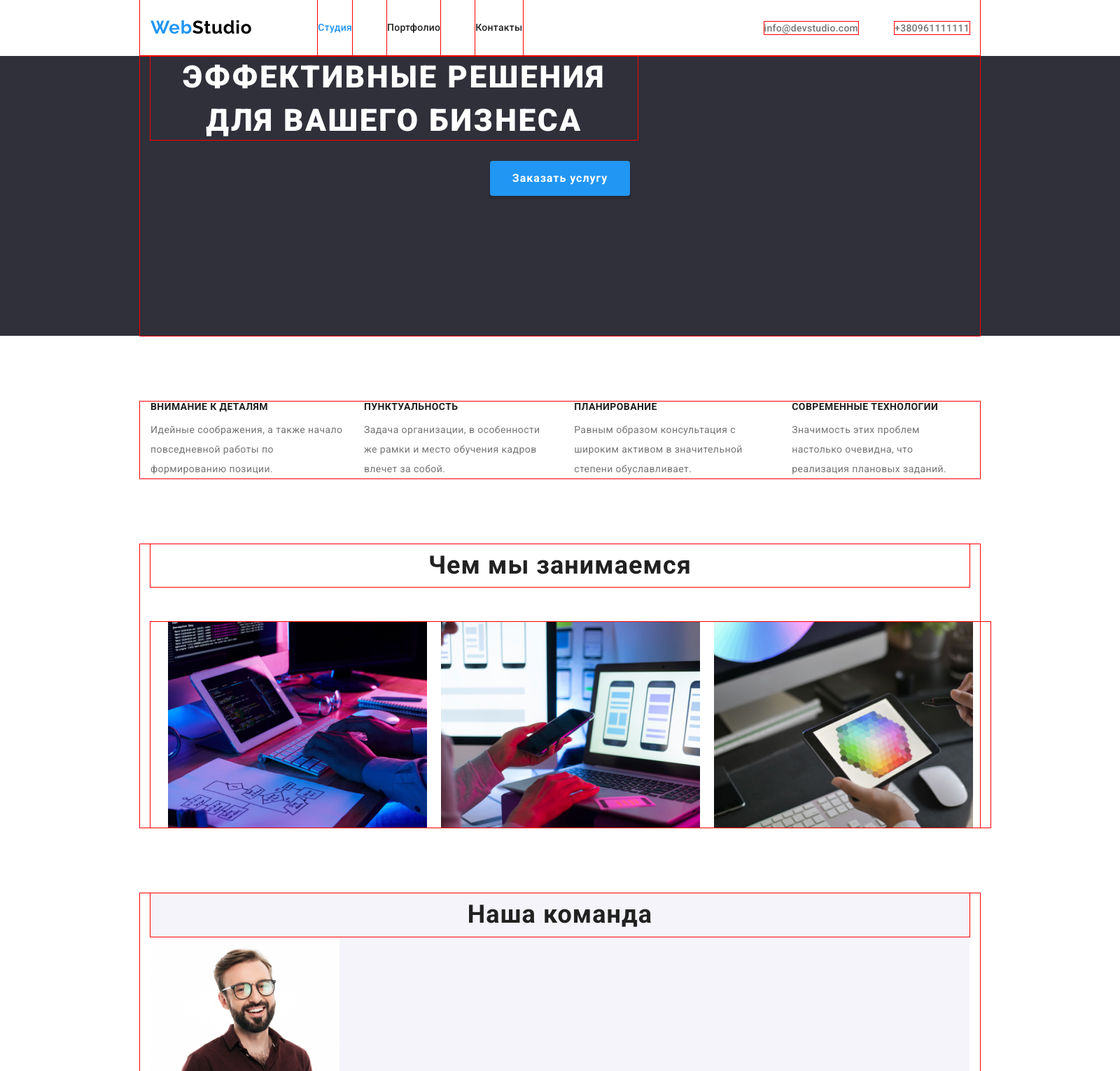
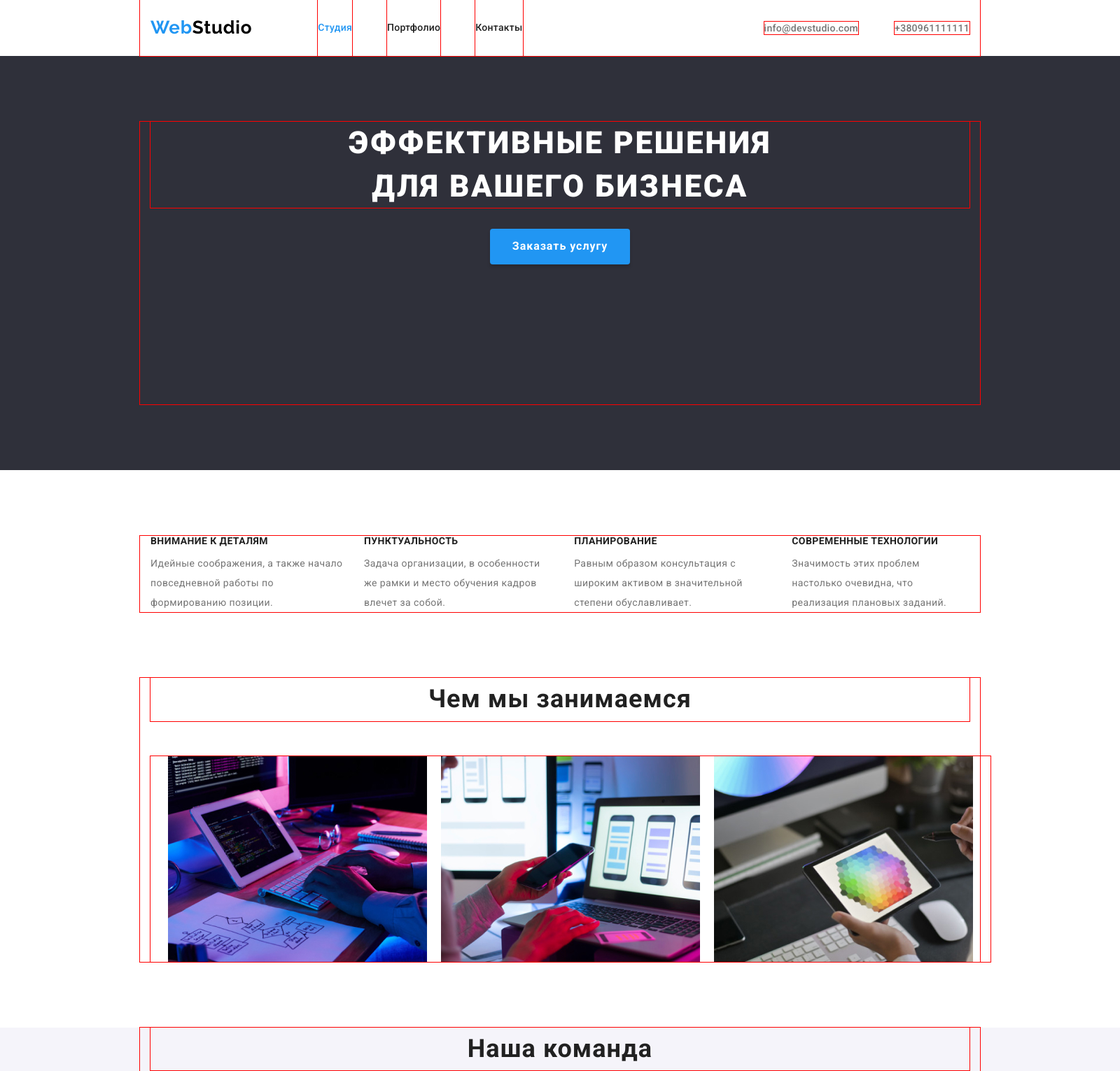
Before and after one commit to Tasha1003Natasha/study_assignments, a web app: file goit-markup-hw-03/index.html in a window 1600 px wide. Shown: the top 1531 px of the page at 70% size. Run offline with its HTML, style and script files only (its server is not run), Linux system fonts and the light colour scheme.

Commit message:
ДЗ шаблон

```diff
--- a/goit-markup-hw-03/css/styles.css
+++ b/goit-markup-hw-03/css/styles.css
@@ -51,6 +51,7 @@ img {
  /* Логотип */
 .logo {
     margin-right: 94px;
+
     color: var(--logo-color-web);
     font-family: 'Raleway', cursive;
     font-weight: 700;
@@ -136,11 +137,10 @@ footer .logo span {
 /* Главный заголовок */
 .title {
     outline: 1px  solid red;
-    width: 696px;
-    height: 120px;
     margin-top: 0;
     margin-bottom: 30px;
     outline: 1px  solid red;
+
 
 
 
@@ -155,8 +155,10 @@ footer .logo span {
 
 /* кнопка */
 .caption {
-    box-sizing: content-box;
+
     text-align: center;
+    padding-top: 94px;
+    padding-bottom: 94px;
     margin-top: 0px;
     margin-left: auto;
     margin-bottom: 0;
@@ -169,7 +171,7 @@ footer .logo span {
 
 .title-button {
     display: inline-block;
-    border: var(--logo-color-web);
+    border: transparent;
     border-radius: 4px;
     padding: 10px 32px;
     min-width: 200px;
--- a/goit-markup-hw-03/index.html
+++ b/goit-markup-hw-03/index.html
@@ -105,8 +105,9 @@
 
 
 <!-- Команда -->
-<div class="conteiner">
+
 <section class="team-section list">
+    <div class="conteiner">
  <h2 class="title-foto">Наша команда</h2>
 
  <ul class="list">
@@ -136,23 +137,23 @@
         </ul>
     </div>
 </section>
-
     </main>
 
     <!-- Футер -->
     <footer class="footer">
-       <div class="conteiner-footer">
-           <div class="footer-logo">
+       <div class="conteiner">
+
         <a href="" class="logo">Web<span>Studio</span></a>
-    </div>
+
             <address>
                 <ul class="address">
-                <li class="item"><a class="page-address" href="">г. Киев, пр-т Леси Украинки, 26</a></li>
-                <li class="item"><a class="page-address-link" href="mailto:info@devstudio.com">info@devstudio.com</a></li>
-                <li class="item"><a class="page-address-link" href="tel:+380961111111">+380961111111</a></li>
+                <li class=""><a class="page-address" href="">г. Киев, пр-т Леси Украинки, 26</a></li>
+                <li class=""><a class="page-address-link" href="mailto:info@devstudio.com">info@devstudio.com</a></li>
+                <li class=""><a class="page-address-link" href="tel:+380961111111">+380961111111</a></li>
         </ul>
         </address>
     </div>
+
     </footer>
 </body>
 </html>
```
